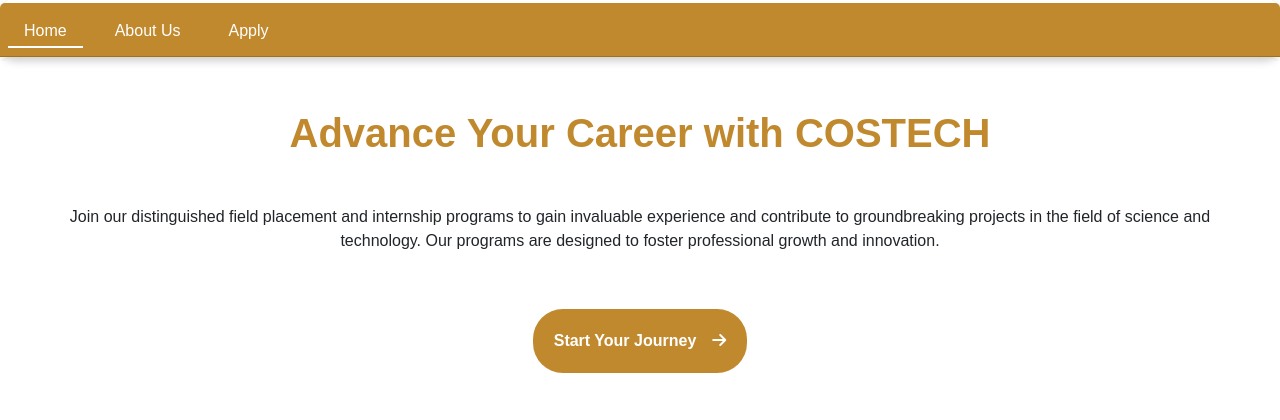
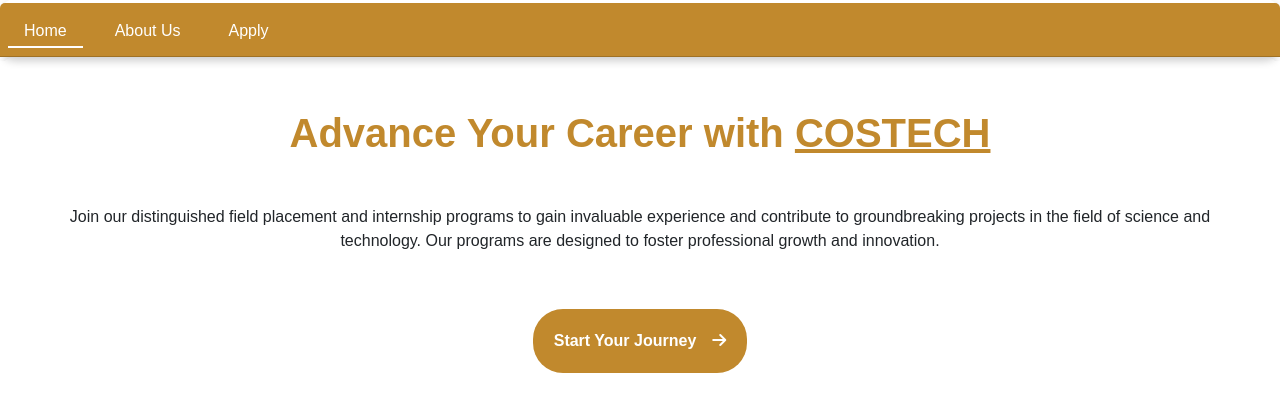
Before and after one commit to louissosthenes9/COFAS-2025, a Django app: page / in a window 1280 px wide. Shown: the part 203-623 px from the top of the page. Run offline with Django 5.2, Linux system fonts and the light colour scheme; some libraries are stand-ins or nearby versions.

Commit message:
linking to main costech page

```diff
--- a/applications/templates/index.html
+++ b/applications/templates/index.html
@@ -27,7 +27,7 @@
 
     <div class="card text-center" style="border: none; border-radius: 15px; box-shadow: 0 4px 8px rgba(0, 0, 0, 0.2);">
         <div class="card-body p-5 bg-white mt-1" style="padding: 2rem;">
-            <h5 class="card-title colo h1" style="font-size: 40px; font-weight: bold;">Advance Your Career with COSTECH</h5>
+            <h5 class="card-title colo h1" style="font-size: 40px; font-weight: bold;">Advance Your Career with <a href='https://www.costech.or.tz/' style='color:#c1892d' target='_blank'>COSTECH</a></h5>
             <p class="card-text h4 text-dark mt-5" style="font-size: 1rem; line-height: 1.5;">Join our distinguished field placement and internship programs to gain invaluable experience and contribute to groundbreaking projects in the field of science and technology. Our programs are designed to foster professional growth and innovation.</p>
             <a href="{% url 'form' %}" class="btn btn-custom mt-5"><p class="fw-bold h6 text-white px-2 pb-2" style="color: #c1892d; padding: 15px 10px 0 10px;">Start Your Journey<i class="fa-solid fa-arrow-right ms-3"></i></p>
             </a>
```
